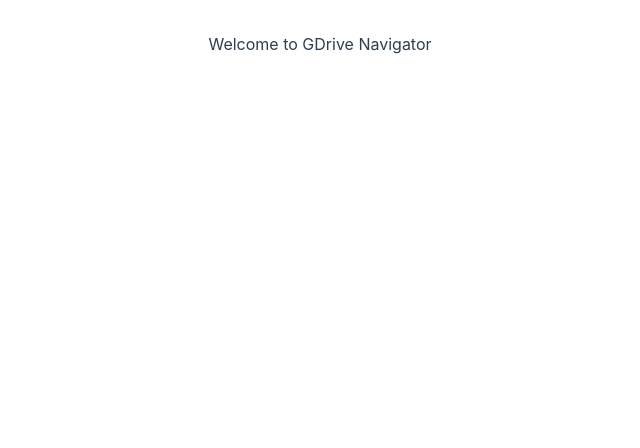
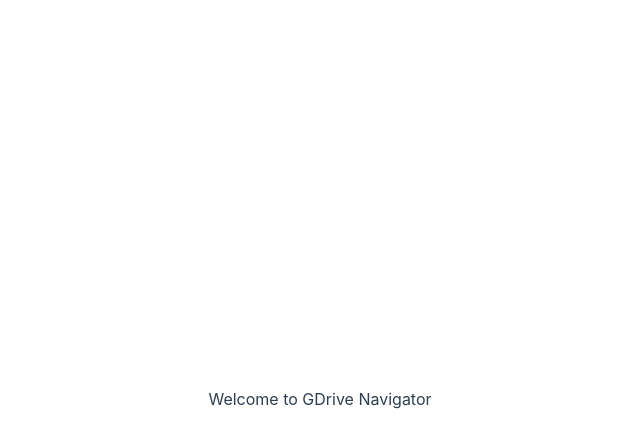
Before and after one commit to ktut/gdrive-navigator, a Vue app: page / in a window 1280 px wide. Shown: the top 448 px of the page, without its empty margins (320-960 px from the left). Built offline with nearby package versions, Linux system fonts and the light colour scheme.

Commit message:
Add a schema for Files for mock service

```diff
--- a/src/App.vue
+++ b/src/App.vue
@@ -19,7 +19,11 @@
 
 <style lang="scss" scoped>
 #app {
-  padding: 2rem;
-  text-align: center;
+    display: flex;
+    flex-direction: column;
+    align-items: center;
+    justify-content: center;
+    min-height: 100vh;
+    scroll-behavior: smooth;
 }
 </style>
--- a/src/styles/global.scss
+++ b/src/styles/global.scss
@@ -4,6 +4,10 @@
   margin: 0;
   padding: 0;
   box-sizing: border-box;
+}
+
+:root {
+    font-size: 16px;
 }
 
 body {
--- /dev/null
+++ b/src/types/files.ts
@@ -0,0 +1,5 @@
+export interface File {
+    id: number,
+    filename: string,
+    type: "file" | "folder",
+}
```
